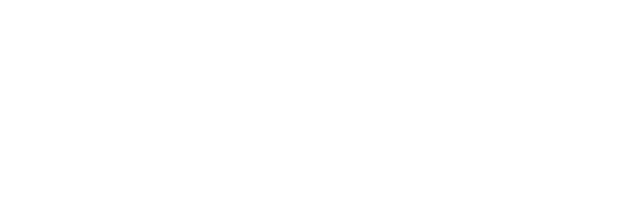
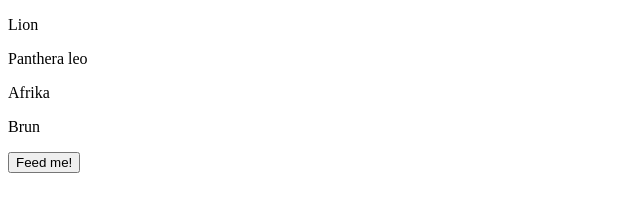
Before and after one commit to bare74/javascript, a plain HTML site: page index.html in a window 1280 px wide. Shown: the whole page, without its empty margins (0-640 px from the left). Drawn offline with Linux system fonts and the light colour scheme.

Commit message:
added html

```diff
--- a/index.html
+++ b/index.html
@@ -7,6 +7,12 @@
     <title>Document</title>
   </head>
   <body>
+    <p id="animalone-spicies"></p>
+    <p id="animalone-name"></p>
+    <p id="animalone-country"></p>
+    <p id="animalone-color"></p>
+    <div id="animalone-img"></div>
+    <button onclick="myFunction()">Feed me!</button>
     <script type="text/javascript" src="./js/javascript.js"></script>
   </body>
 </html>
--- a/js/javascript.js
+++ b/js/javascript.js
@@ -5,6 +5,9 @@ class Animal {
     this.country = country;
     this.color = color;
     this.imgurl = imgurl;
+  }
+  feedAnimal() {
+    console.log(this.name, "trenger mere mat");
   }
 }
 
@@ -22,8 +25,23 @@ const AnimalTwo = new Animal(
   "grå",
   "https://media.snl.no/media/44525/standard_compressed_lerke_sanglerke.jpg"
 );
+console.log(AnimalOne.spicies);
 console.log(AnimalOne.name);
+console.log(AnimalOne.country);
 console.log(AnimalTwo.color);
-console.log(AnimalOne.spicies);
 console.log(AnimalTwo.imgurl);
-console.log(AnimalOne.country);
+
+
+AnimalOne.feedAnimal();
+
+var animalText = document.getElementById("animalone-spicies");
+animalText.innerHTML = AnimalOne.spicies;
+
+var animalText = document.getElementById("animalone-name");
+animalText.innerHTML = AnimalOne.name;
+
+var animalText = document.getElementById("animalone-country");
+animalText.innerHTML = AnimalOne.country;
+
+var animalText = document.getElementById("animalone-color");
+animalText.innerHTML = AnimalOne.color;
```
